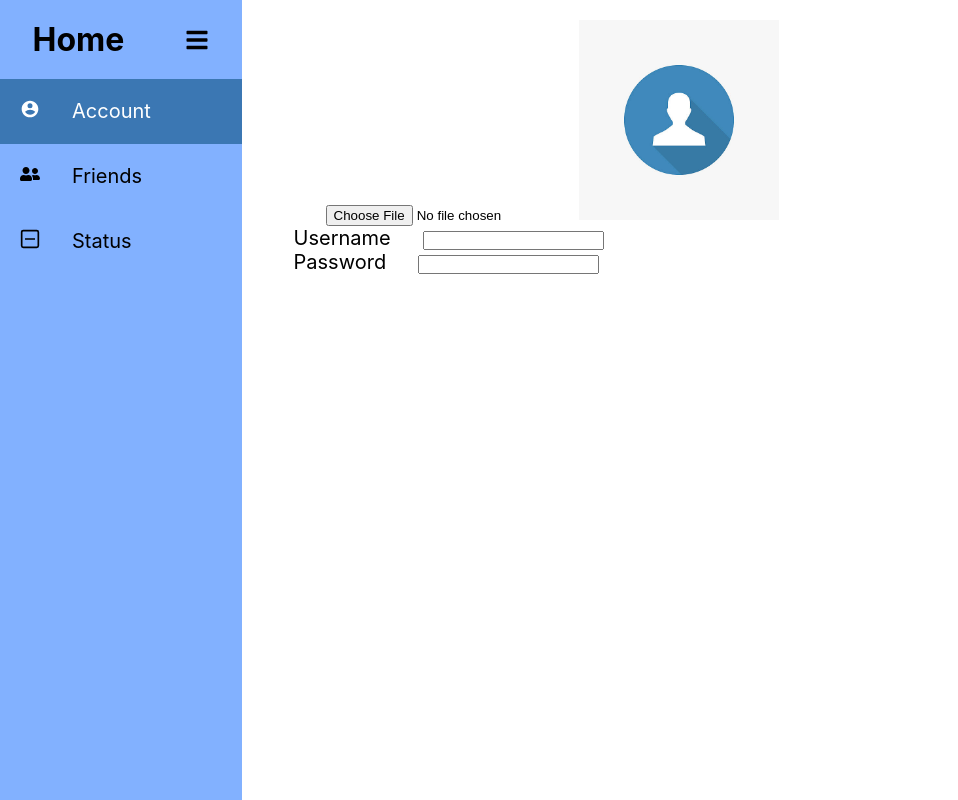
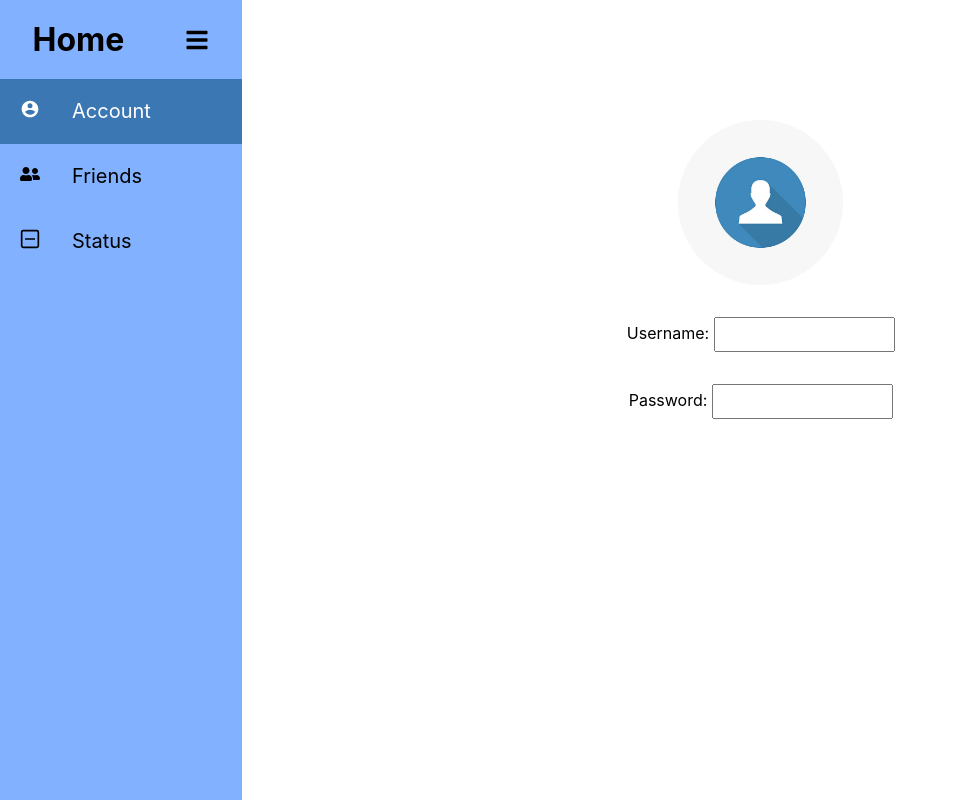
Before and after one commit to csesoc/trainee-7-23t2, a React (Create React App) app in the folder client/: page /settings/account in a window 1280 px wide. Shown: the whole page, without its empty margins (0-958 px from the left). Built offline with nearby package versions, Linux system fonts and the light colour scheme.

Commit message:
feat: styling for pages added

```diff
--- /dev/null
+++ b/client/src/components/SettingsPage/Account.css
@@ -0,0 +1,78 @@
+:root {
+    --circle-size: 165px;
+    --radius: 100px;
+    --shadow: 0 0 10px 0 rgba(255, 255, 255, .35);
+}
+
+* {
+    padding: 0;
+    margin: 0;
+    box-sizing: border-box;
+    text-align: center;
+}
+
+.account-container {
+    margin-top: 10%;
+}
+
+img {
+    display: block;
+    margin: auto;
+    background-color: black;
+}
+
+.change-field {
+    /* background-color: violet; */
+    margin-block: 2rem;
+}
+
+#profile-pic {
+    display: block;
+    margin: auto;
+}
+
+input {
+    text-align: left !important;
+    padding-block: 0.5rem;
+}
+
+.change-field.profile-pic {
+    color: transparent;
+    transition: all .3s ease;
+    position: relative;
+    display: flex;
+    justify-content: center;
+    align-items: center;
+}
+
+#profile-pic {
+    display: none;
+}
+
+#pic-output {
+    position: absolute;
+    object-fit: cover;
+    width: var(--circle-size);
+    height: var(--circle-size);
+    box-shadow: var(--shadow);
+    border-radius: var(--radius);
+    z-index: 0;
+}
+
+.label {
+    cursor: pointer;
+    width: var(--circle-size);
+    height: var(--circle-size);
+}
+
+.label .label:hover {
+    display: flex;
+    justify-content: center;
+    align-items: center;
+    background-color: rgba(0,0,0,.8);
+    z-index: 10000;
+    color: white;
+    transition: background-color .2s ease-in-out;
+    border-radius: var(--radius);
+    margin-bottom: 0;
+}
--- a/client/src/components/SettingsPage/Account.js
+++ b/client/src/components/SettingsPage/Account.js
@@ -1,24 +1,33 @@
 import profilePic from "./profile.jpeg";
+import "./Account.css";
 
 const Account = () => {
+    const loadFile = (event) => {
+      let image = document.getElementById("pic-output");
+      image.src = URL.createObjectURL(event.target.files[0]);
+    };
+
     return (
-      <>
-        <div className="change-field">
-          <label for="profile-pic"></label>
-          <input type="file" id="profile-pic" accept="image/*"></input>
-          <img src={profilePic} width="200" alt="default profile"></img>
+      <div className="account-container">
+        <div className="change-field profile-pic">
+          <label className="label" htmlFor="profile-pic">
+            <span>Change Image</span>
+          </label>
+          <input id="profile-pic" type="file" onChange={loadFile}/>
+          <img src={profilePic} width="300" alt="default profile" id="pic-output"></img>
         </div>
 
         <div className="change-field">
-          <label for="name">Username</label>
+          <label htmlFor="name">Username: </label>
           <input type="text" id="name"></input>
         </div>
 
         <div className="change-field">
-          <label for="password">Password</label>
+          <label htmlFor="password">Password: </label>
           <input type="password" id="password"></input>
         </div>
-      </>
+      </div>
     );
   };
-  export default Account;
+
+export default Account;
--- a/client/src/components/SettingsPage/Status.css
+++ b/client/src/components/SettingsPage/Status.css
@@ -28,13 +28,13 @@
     color: white;
 }
 
-label {
+.status-option {
     padding: 2rem;
     width: 100%;
     font-size: 1.25rem;
 }
 
-label:hover {
+.status-option:hover {
     background: var(--colour-box-light);
     color: black;
     transition: all 0.5s;
--- a/client/src/components/SettingsPage/Status.js
+++ b/client/src/components/SettingsPage/Status.js
@@ -1,19 +1,24 @@
 import "./Status.css";
 
 const Status = () => {
+    const statusOptions = [
+        {
+
+        }
+    ]
     return (
         <div className="container-status-wrapper">
             <div className="container-status">
-                <label>Available To Hang
+                <label className="status-option">Available To Hang
                     <input type="radio" name="status" value="available"/>
                 </label>
-                <label>In Class
+                <label className="status-option">In Class
                     <input type="radio" name="status" value="in class"/>
                 </label>
-                <label>Do Not Disturb
+                <label className="status-option">Do Not Disturb
                     <input type="radio" name="status" value="do not disturb"/>
                 </label>
-                <label>Doomed
+                <label className="status-option">Doomed
                     <input type="radio" name="status" value="doomed"/>
                 </label>
             </div>
--- a/client/src/components/SideBar/SideBar.js
+++ b/client/src/components/SideBar/SideBar.js
@@ -36,7 +36,7 @@ const SideBar = ({children}) => {
             </div>
             {
                 menuItem.map((item, index)=>(
-                    <NavLink to={item.path} key={index} className="link" activeclassName="active">
+                    <NavLink to={item.path} key={index} className="link" activeclassname="active">
                         <div className="icon">{item.icon}</div>
                         <div style={{display: isOpen ? "block" : "none"}} className="link-text">{item.name}</div>
                     </NavLink>
```
